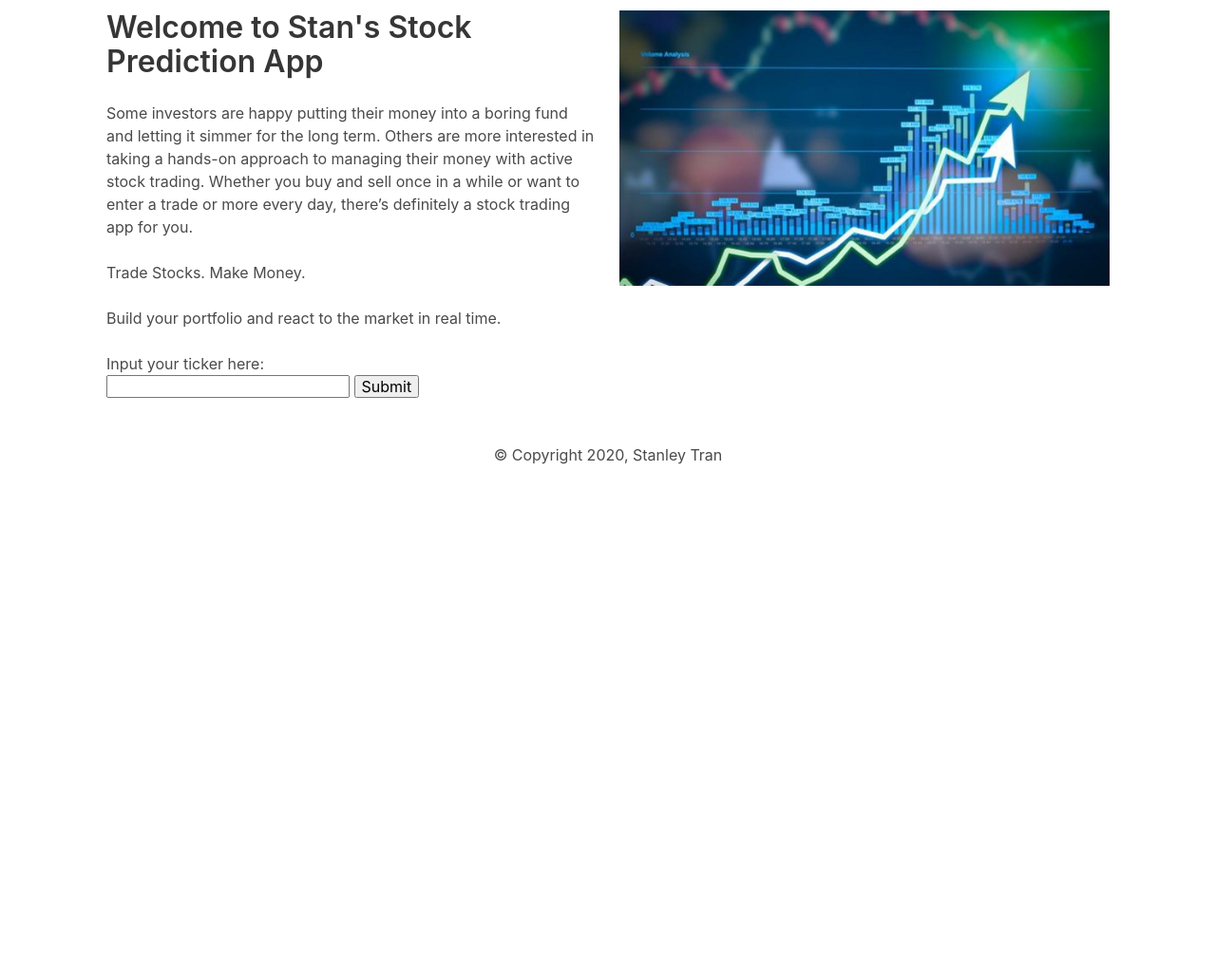
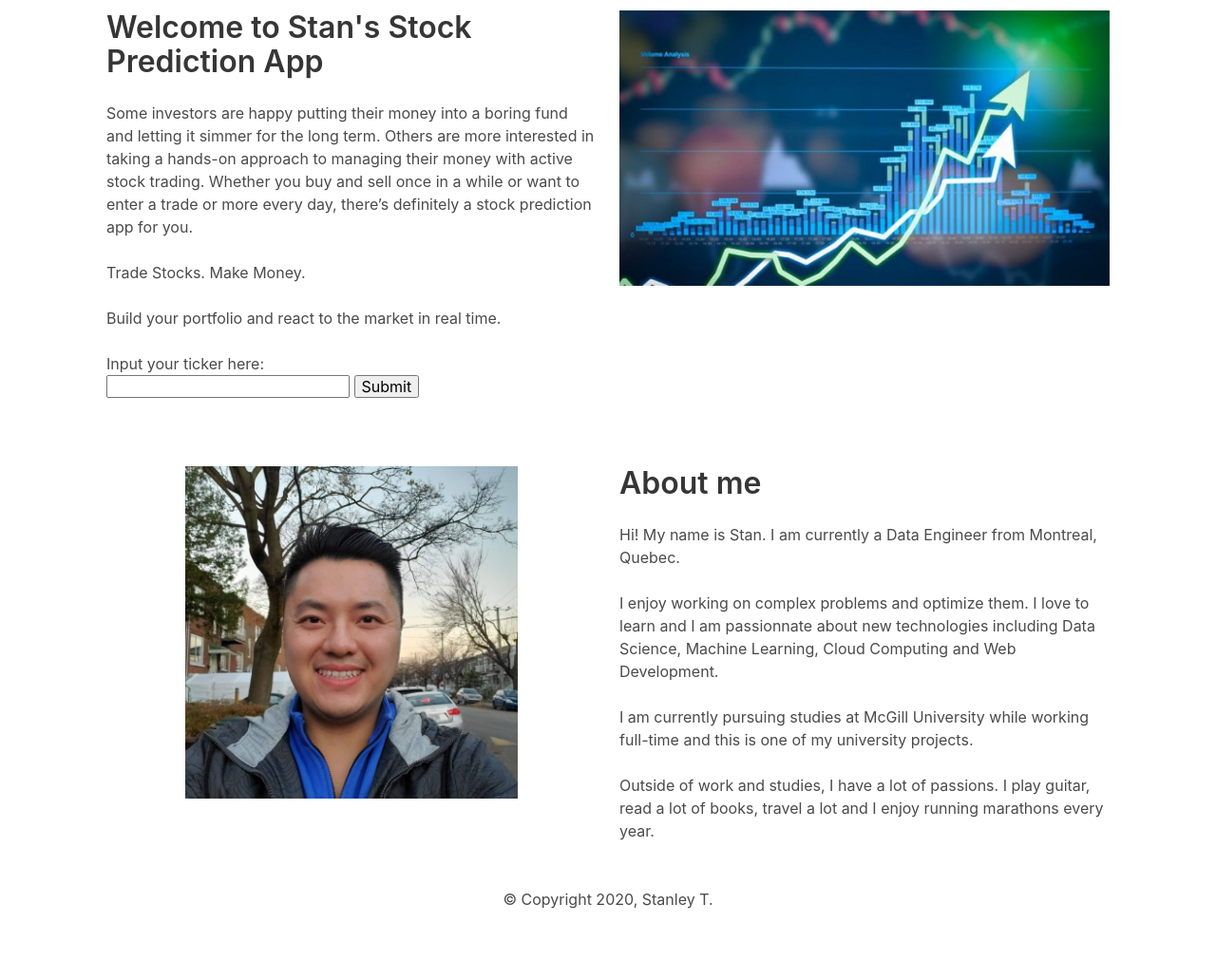
Before and after one commit to virtualspark/stock_final_project, a Flask app: page / in a window 1280 px wide. Shown: the part 457-1488 px from the top of the page at 95% size. Before the commit the page ends 946 px from the top, so only its background shows below. Run offline with Flask 2, Linux system fonts and the light colour scheme; some libraries are stand-ins or nearby versions.

Commit message:
update for app webpage

```diff
--- a/templates/index.html
+++ b/templates/index.html
@@ -3,7 +3,7 @@
 <head>
     <meta charset="UTF-8">
     <meta name="viewport" content="width=device-width, initial-scale=1.0">
-    <title>Welcome to our Stock Prediction App</title>
+    <title>Welcome to Stan's Stock Prediction App</title>
 
 <!-- FONT –––––––––––––––––––––––––––––––––––––––––––––––––– -->
 <link rel="stylesheet" href="https://fonts.googleapis.com/css?family=Roboto:300,300italic,700,700italic"/>
@@ -31,7 +31,7 @@
             <div class = "column is-one-half">
                 <h1 class="title">Welcome to Stan's Stock Prediction App</h1>
 
-                <p>Some investors are happy putting their money into a boring fund and letting it simmer for the long term. Others are more interested in taking a hands-on approach to managing their money with active stock trading. Whether you buy and sell once in a while or want to enter a trade or more every day, there’s definitely a stock trading app for you.</p>
+                <p>Some investors are happy putting their money into a boring fund and letting it simmer for the long term. Others are more interested in taking a hands-on approach to managing their money with active stock trading. Whether you buy and sell once in a while or want to enter a trade or more every day, there’s definitely a stock prediction app for you.</p>
                 <br>
                 <h2>Trade Stocks. Make Money.</h2>
                 <br>
@@ -47,10 +47,34 @@
             </div>
 
         </div>
+
+        <br><br>
+        <div class = "columns">
+
+            <div class="column is-one-half">
+                <img src="static/images/about_me.jpg" style="height: 350px; display: block; margin: 0 auto;" alt="about_me_01" />
+            </div>
+
+            <div class = "column is-one-half">
+                <h1 class="title">About me</h1>
+
+                <p>Hi! My name is Stan. I am currently a Data Engineer from Montreal, Quebec.</p>
+                <br>
+                <h2>I enjoy working on complex problems and optimize them. I love to learn and I am passionnate about new technologies including Data Science, Machine Learning, Cloud Computing and Web Development. </h2>
+                <br>
+                <p>I am currently pursuing studies at McGill University while working full-time and this is one of my university projects.</p>
+                <br>
+                <p>Outside of work and studies, I have a lot of passions. I play guitar, read a lot of books, travel a lot and I enjoy running marathons every year.</p>
+
+            </div>
+
+        </div>
+
+
     </section>
 
-    <footer class="text_centered">
-        <p>&copy; Copyright 2020, Stanley Tran</p>
+    <footer class="text_centered container">
+        <p>&copy; Copyright 2020, Stanley T.</p>
         <br><br><br>
     </footer>
 </body>
--- a/templates/results.html
+++ b/templates/results.html
@@ -3,7 +3,7 @@
 <head>
     <meta charset="UTF-8">
     <meta name="viewport" content="width=device-width, initial-scale=1.0">
-    <title>Welcome to our Stock Prediction App</title>
+    <title>Welcome to Stan's Stock Prediction App</title>
 
 <!-- FONT –––––––––––––––––––––––––––––––––––––––––––––––––– -->
 <link rel="stylesheet" href="https://fonts.googleapis.com/css?family=Roboto:300,300italic,700,700italic"/>
@@ -54,7 +54,7 @@
     </section>
 
     <footer class="text_centered">
-        <p>&copy; Copyright 2020, Stanley Tran</p>
+        <p>&copy; Copyright 2020, Stanley T.</p>
         <br><br><br>
     </footer>
 
```
Also changed, not shown: static/images/about_me.jpg (added).
